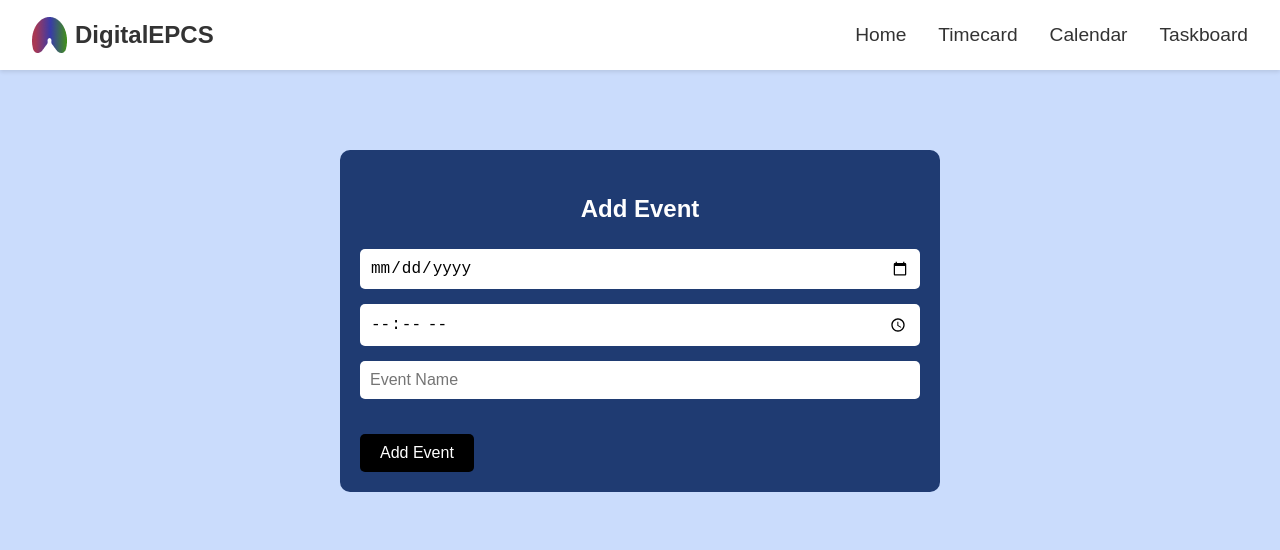
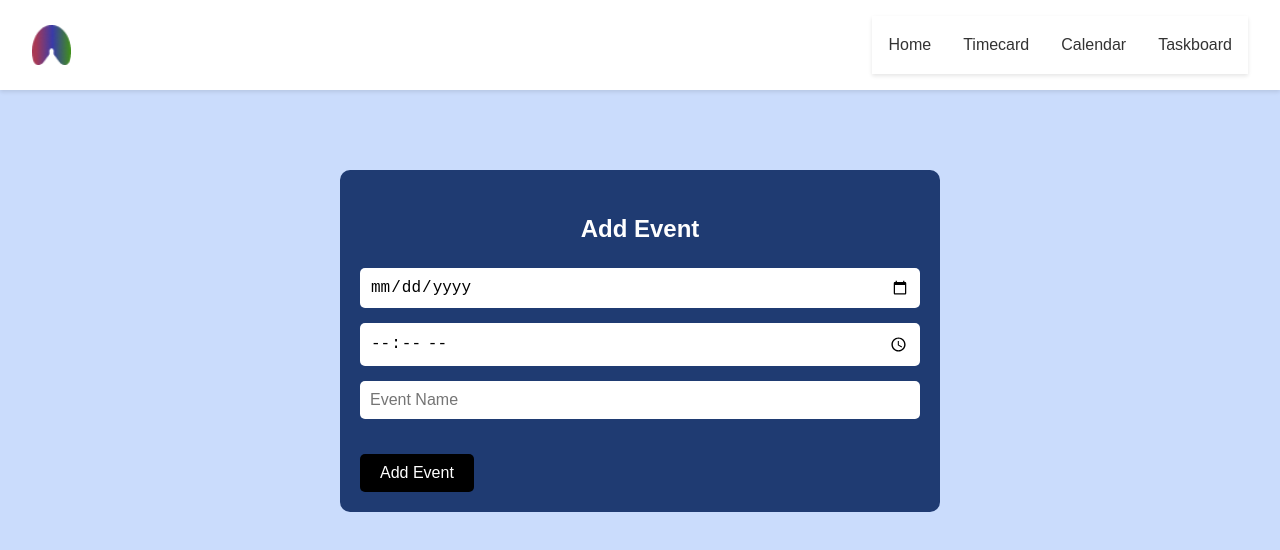
Before and after one commit to Inigojeevan/Digital, a React (Vite) app in the folder client/: page /calendar/addEvents in a window 1280 px wide. Shown: the top 550 px of the page. Built offline with nearby package versions, Linux system fonts and the light colour scheme; no server answers.

Commit message:
fix: styling for profileHeader

```diff
--- a/client/src/components/ProfileHeader.tsx
+++ b/client/src/components/ProfileHeader.tsx
@@ -4,6 +4,10 @@ import { FaBars, FaTimes } from "react-icons/fa";
 import { useClerk, useUser } from "@clerk/clerk-react";
 import { Link } from "react-router-dom";
 import logo from "../assets/logo.png";
+
+interface NavContainerProps {
+  open: boolean;
+}
 
 const HeaderContainer = styled.header`
   display: flex;
@@ -15,6 +19,7 @@ const HeaderContainer = styled.header`
 
   @media (max-width: 768px) {
     padding: 1rem;
+    justify-content: center;
   }
 `;
 
@@ -23,44 +28,30 @@ const LogoContainer = styled.div`
   align-items: center;
 `;
 
-const Logo = styled.div`
-  font-size: 1.5rem;
-  font-weight: bold;
-  color: #333;
+const LogoImage = styled.img`
+  margin-right: 0.5rem;
+  height: 40px;
 `;
 
-const LogoImage = styled.img`
-  margin-right: 0.5rem;
-`;
-
-const NavContainer = styled.div`
+const NavContainer = styled.div<NavContainerProps>`
   display: flex;
-  align-items: center;
-  gap: 2rem;
-
-  @media (max-width: 768px) {
   flex-direction: column;
-    gap: 0;
-  }
-`;
-
-const Nav = styled.nav<{ open: boolean }>`
-  display: flex;
-  gap: 2rem;
-  font-size: 1.2rem;
-  font-weight: bold;
-
-  @media (max-width: 768px) {
-    flex-direction: column;
+  gap: 1rem;
   position: absolute;
   top: 80px;
   left: 0;
   right: 0;
   background: white;
-    padding: 2rem;
+  padding: 1rem;
+  box-shadow: 0 2px 4px rgba(0, 0, 0, 0.1);
   display: ${({ open }) => (open ? "flex" : "none")};
-    box-shadow: 0 2px 4px rgba(0, 0, 0, 0.1);
   align-items: center;
+
+  @media (min-width: 769px) {
+    position: static;
+    flex-direction: row;
+    gap: 2rem;
+    display: flex;
   }
 `;
 
@@ -74,7 +65,9 @@ const NavLink = styled(Link)`
   }
 
   @media (max-width: 768px) {
-    padding: 1rem 0;
+    padding: 0.5rem 1rem;
+    width: 100%;
+    text-align: center;
   }
 `;
 
@@ -120,21 +113,18 @@ const ProfileHeader: React.FC = () => {
     <HeaderContainer>
       <LogoContainer>
         <LogoImage src={logo} alt="Logo" />
-        <Logo>DigitalEPCS</Logo>
       </LogoContainer>
       <Hamburger onClick={() => setNavOpen(!navOpen)}>
         {navOpen ? <FaTimes /> : <FaBars />}
       </Hamburger>
-      <NavContainer>
-        <Nav open={navOpen}>
-          <NavLink to="/">Home</NavLink>
-          <NavLink to="/timecard">Timecard</NavLink>
-          <NavLink to="/calendar">Calendar</NavLink>
-          <NavLink to="/taskboard">Taskboard</NavLink>
+      <NavContainer open={navOpen}>
+        <NavLink to="/" onClick={() => setNavOpen(false)}>Home</NavLink>
+        <NavLink to="/timecard" onClick={() => setNavOpen(false)}>Timecard</NavLink>
+        <NavLink to="/calendar" onClick={() => setNavOpen(false)}>Calendar</NavLink>
+        <NavLink to="/taskboard" onClick={() => setNavOpen(false)}>Taskboard</NavLink>
         {isSignedIn && (
           <Button onClick={handleLogoutClick}>Logout</Button>
         )}
-        </Nav>
       </NavContainer>
     </HeaderContainer>
   );
```
Lines whose indentation alone changed are shown as unchanged.
